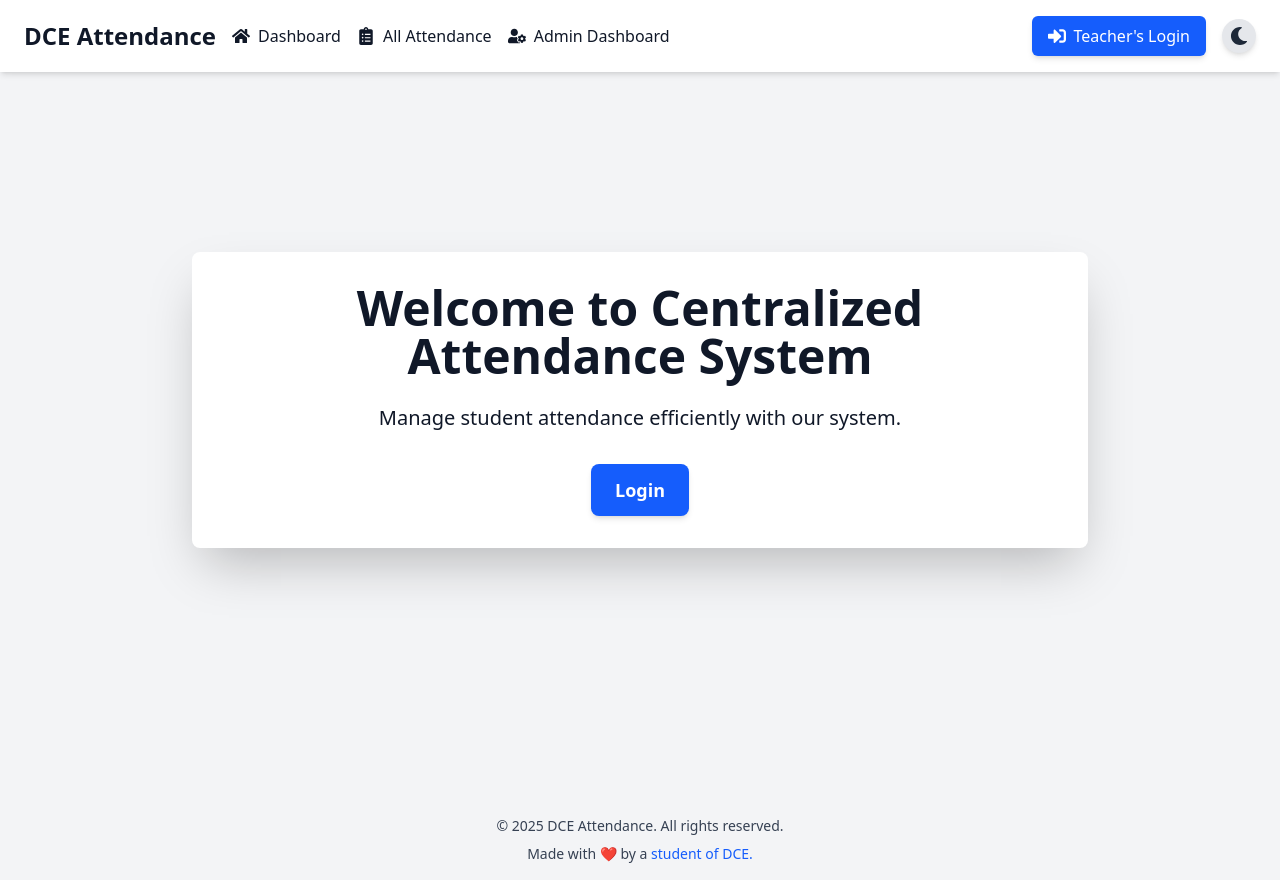
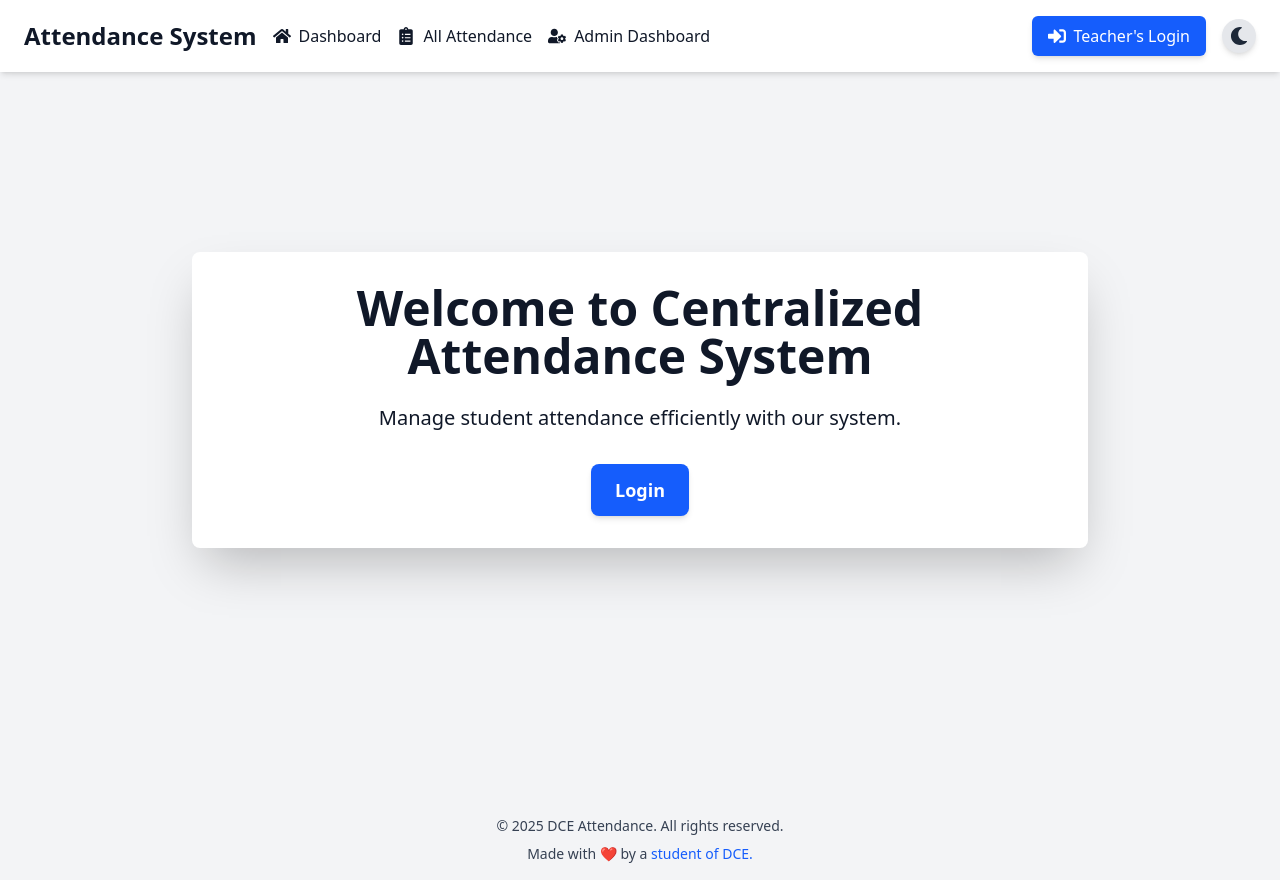
Before and after one commit to harshbuttru3/attendance, a React (Vite) app in the folder frontend/: page / in a window 1280 px wide. Built offline with nearby package versions, Linux system fonts and the light colour scheme.

Commit message:
changed navar name from dce to attendance system

```diff
--- a/frontend/src/components/Navbar.jsx
+++ b/frontend/src/components/Navbar.jsx
@@ -41,7 +41,7 @@ const Navbar = () => {
             onClick={() => navigate("/")} // Navigate to home route
             className="text-xl md:text-2xl font-bold cursor-pointer hover:text-purple-600 transition duration-300"
           >
-            DCE Attendance
+            Attendance System
           </h1>
           <div className="hidden md:flex items-center space-x-4">
             <a
```
